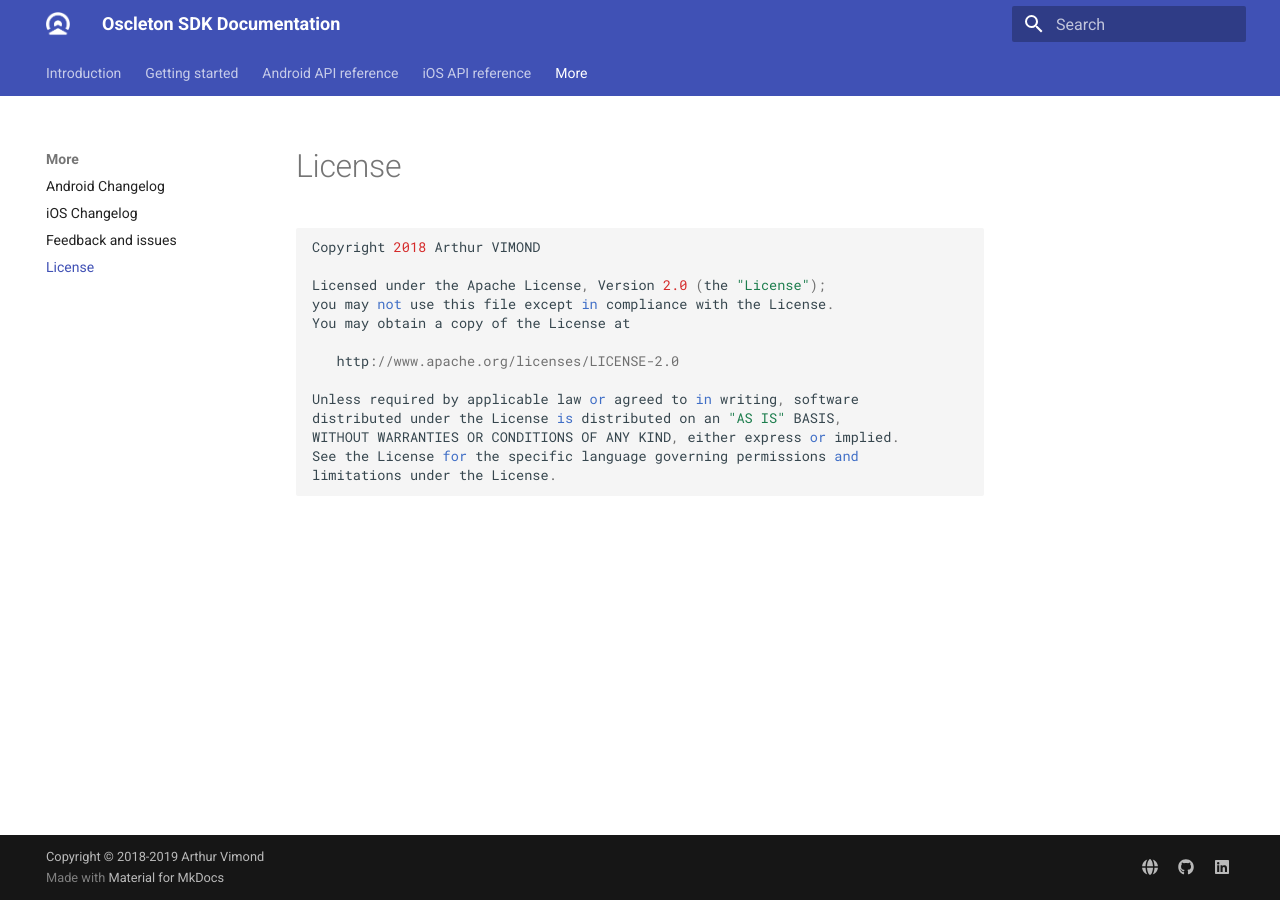
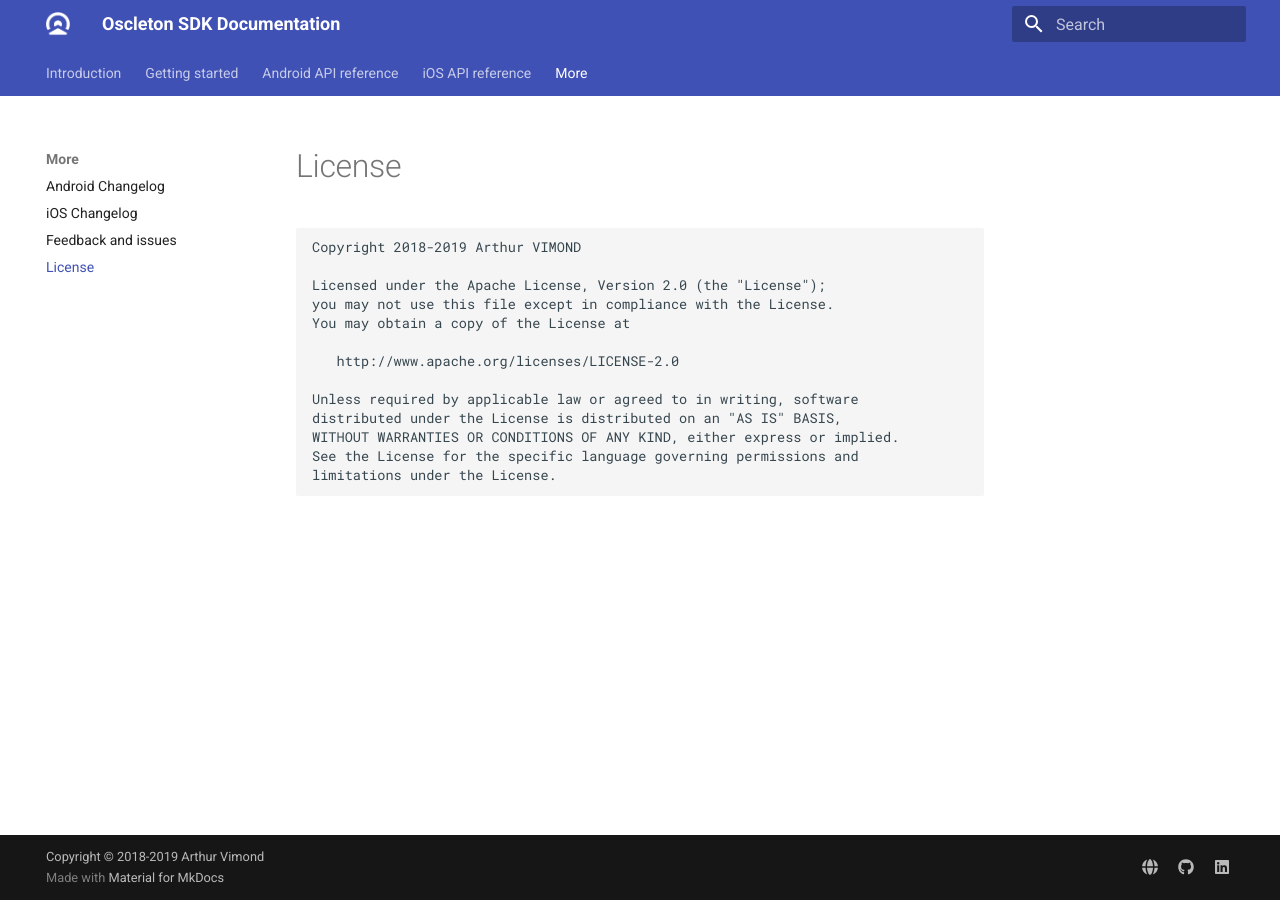
Before and after one commit to ArthurVimond/oscleton-sdk-doc, an MkDocs documentation site: the page built from public/docs/more/license.md, in a window 1280 px wide. Built offline with MkDocs 1.6.1 and Material for MkDocs 9.7.7, drawn with Linux system fonts in a browser that asks for light colours.

Commit message:
doc(license): update license date

````diff
--- a/public/docs/more/license.md
+++ b/public/docs/more/license.md
@@ -1,5 +1,5 @@
-```
-Copyright 2018 Arthur VIMOND
+``` text
+Copyright 2018-2019 Arthur VIMOND
 
 Licensed under the Apache License, Version 2.0 (the "License");
 you may not use this file except in compliance with the License.
````
